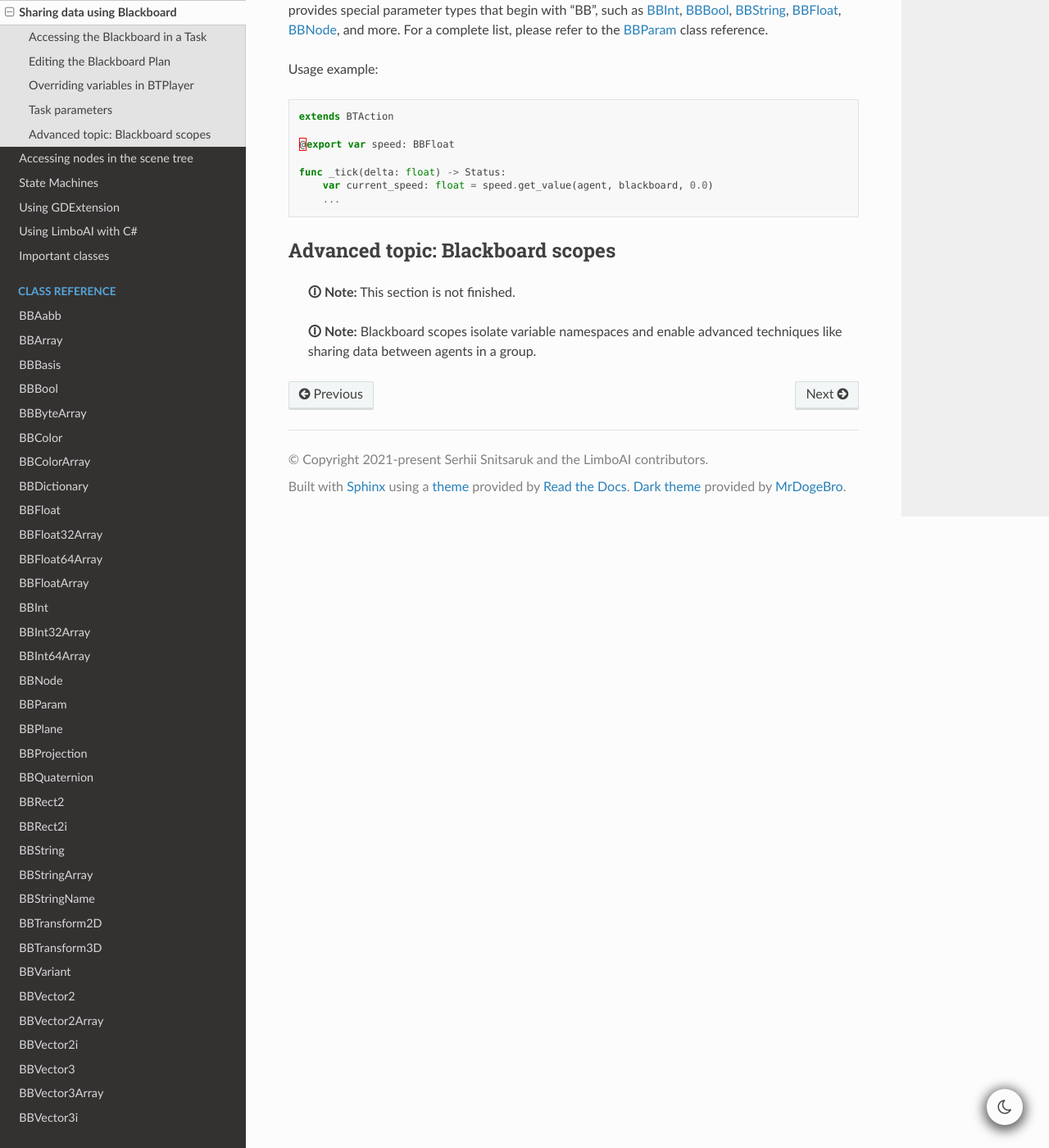
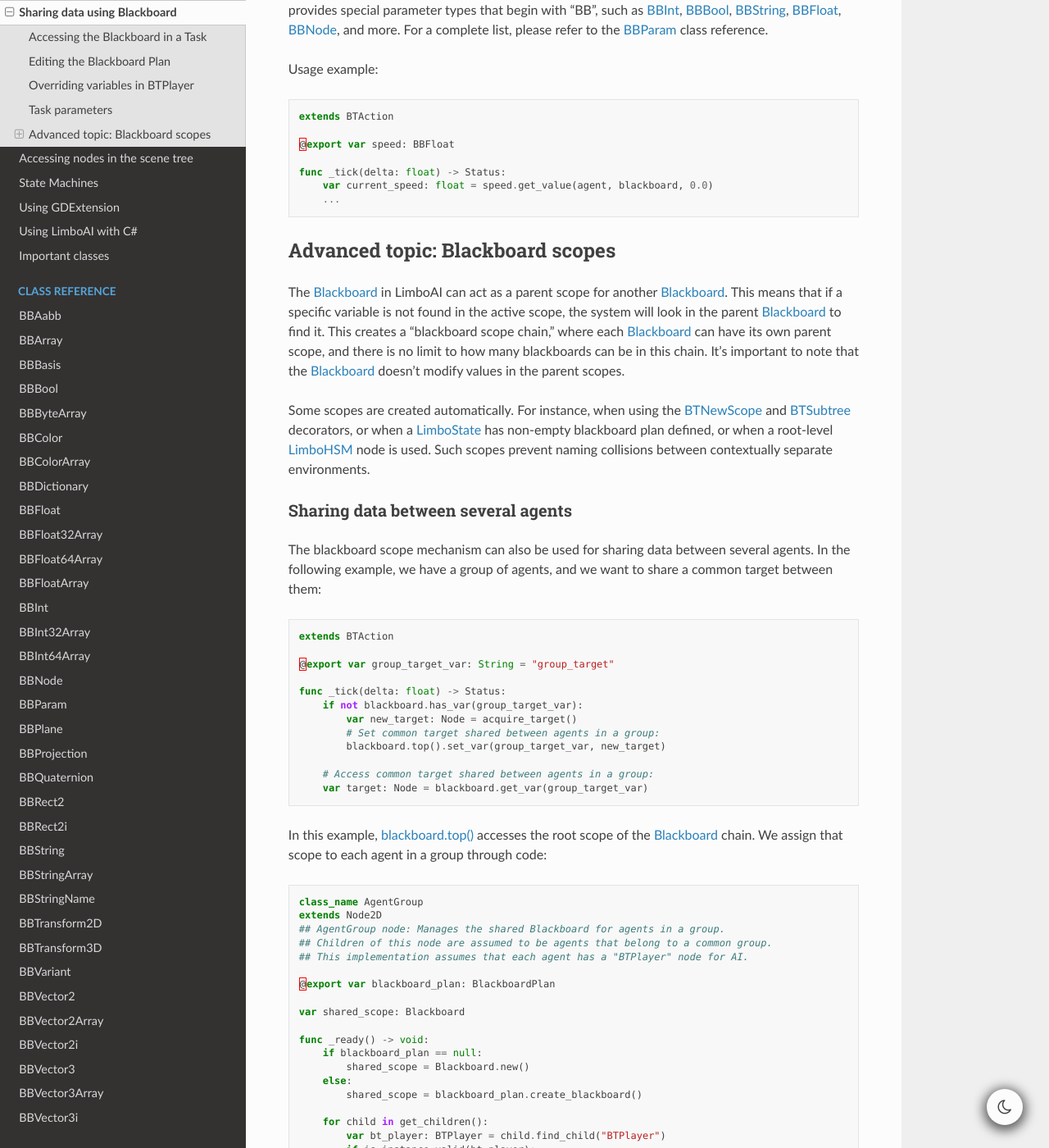
Before and after one commit to limbonaut/limboai, a Sphinx documentation site: the page built from doc/source/getting-started/using-blackboard.rst, in a window 1280 px wide and 1400 px high, scrolled down 1498 px. Shown: the whole window at 82% size. Built offline with Sphinx 7.4.7 and the Read the Docs theme 2.0.0, drawn with Linux system fonts in a browser that asks for light colours; pages that are not in the unit, such as notebooks, are missing from menus; some of the changed text lies outside the part shown.

Commit message:
Doc: Explain blackboard scopes

```diff
--- a/doc/source/conf.py
+++ b/doc/source/conf.py
@@ -8,7 +8,7 @@
 
 project = 'LimboAI'
 copyright = '2021-present Serhii Snitsaruk and the LimboAI contributors'
-author = 'Serhii Snitsaruk'
+author = 'Serhii Snitsaruk and the LimboAI contributors'
 release = '1.0'
 
 # -- General configuration ---------------------------------------------------
@@ -16,6 +16,7 @@ release = '1.0'
 
 extensions = ['sphinx_rtd_dark_mode', 'sphinx_copybutton']
 
+master_doc = 'index'
 templates_path = ['_templates']
 exclude_patterns = ['_build']
 
@@ -38,4 +39,5 @@ html_logo = "logo.png"
 html_theme_options = {
     'logo_only': True,
     'display_version': True,
+    "collapse_navigation": True,
 }
--- a/doc/source/getting-started/using-blackboard.rst
+++ b/doc/source/getting-started/using-blackboard.rst
@@ -91,6 +91,68 @@ Usage example:
 Advanced topic: Blackboard scopes
 ---------------------------------
 
-    **🛈 Note:** This section is not finished.
+The :ref:`Blackboard<class_Blackboard>` in LimboAI can act as a parent scope
+for another :ref:`Blackboard<class_Blackboard>`.
+This means that if a specific variable is not found in the active scope,
+the system will look in the parent :ref:`Blackboard<class_Blackboard>` to find it.
+This creates a "blackboard scope chain," where each :ref:`Blackboard<class_Blackboard>` can have its own parent scope,
+and there is no limit to how many blackboards can be in this chain.
+It's important to note that the :ref:`Blackboard<class_Blackboard>` doesn't modify values in the parent scopes.
 
-    **🛈 Note:** Blackboard scopes isolate variable namespaces and enable advanced techniques like sharing data between agents in a group.
+Some scopes are created automatically. For instance, when using the :ref:`BTNewScope<class_BTNewScope>`
+and :ref:`BTSubtree<class_BTSubtree>` decorators, or when a :ref:`LimboState<class_LimboState>`
+has non-empty blackboard plan defined, or when a root-level :ref:`LimboHSM<class_LimboHSM>`
+node is used. Such scopes prevent naming collisions between contextually separate environments.
+
+Sharing data between several agents
+~~~~~~~~~~~~~~~~~~~~~~~~~~~~~~~~~~~
+
+The blackboard scope mechanism can also be used for sharing data between several agents.
+In the following example, we have a group of agents, and we want to share a common target between them:
+
+.. code:: gdscript
+
+    extends BTAction
+
+    @export var group_target_var: String = "group_target"
+
+    func _tick(delta: float) -> Status:
+        if not blackboard.has_var(group_target_var):
+            var new_target: Node = acquire_target()
+            # Set common target shared between agents in a group:
+            blackboard.top().set_var(group_target_var, new_target)
+
+        # Access common target shared between agents in a group:
+        var target: Node = blackboard.get_var(group_target_var)
+
+
+In this example, :ref:`blackboard.top()<class_Blackboard_method_top>` accesses the root scope of the
+:ref:`Blackboard<class_Blackboard>` chain.
+We assign that scope to each agent in a group through code:
+
+.. code:: gdscript
+
+    class_name AgentGroup
+    extends Node2D
+    ## AgentGroup node: Manages the shared Blackboard for agents in a group.
+    ## Children of this node are assumed to be agents that belong to a common group.
+    ## This implementation assumes that each agent has a "BTPlayer" node for AI.
+
+    @export var blackboard_plan: BlackboardPlan
+
+    var shared_scope: Blackboard
+
+    func _ready() -> void:
+        if blackboard_plan == null:
+            shared_scope = Blackboard.new()
+        else:
+            shared_scope = blackboard_plan.create_blackboard()
+
+        for child in get_children():
+            var bt_player: BTPlayer = child.find_child("BTPlayer")
+            if is_instance_valid(bt_player):
+                bt_player.blackboard.set_parent(shared_scope)
+
+In conclusion, the :ref:`Blackboard<class_Blackboard>` scope chain not only
+prevents naming conflicts that can occur between state machines, behavior trees, and sub-trees,
+but it can also be used to share data between several agents.
```
